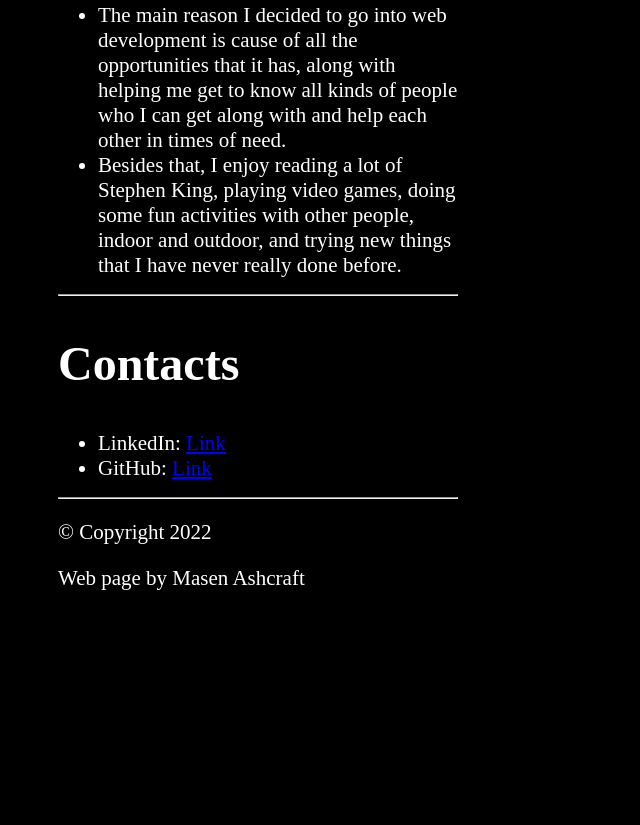
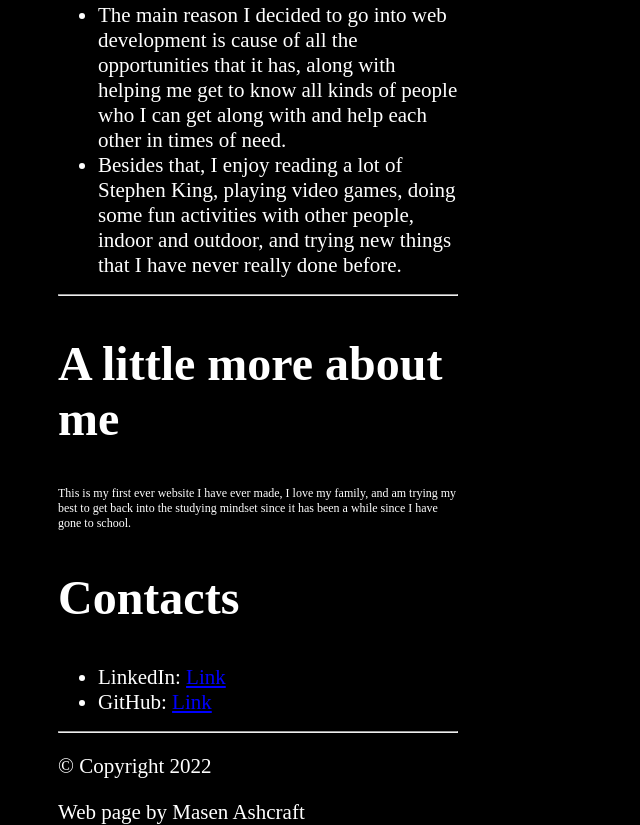
Before and after one commit to ashcrmas000/Website-portfolio, a plain HTML site: page index.html in a window 1280 px wide. Shown: the part 1547-2372 px from the top of the page, without its empty margins (0-640 px from the left). Before the commit the page ends 2138 px from the top, so only its background shows below. Drawn offline with Linux system fonts and the light colour scheme.

Commit message:
Update index.html

```diff
--- a/index.html
+++ b/index.html
@@ -58,7 +58,11 @@
 	    </ul>
 	    <!--I wrote the about me in list form since it was the only way for me to write the words larger-->
 	    <hr>
-
+	    <article>
+		    <h2>A little more about me</h2>
+		    <p>This is my first ever website I have ever made, I love my family, and am trying my best to
+			    get back into the studying mindset since it has been a while since I have gone to school.</p>
+	    </article>
     <h2>Contacts</h2>
     <!-- PROVIDES ABSOLUTE LINK TO MY LINKEDIN AND GITHUB ACCOUNTS-->
     <ul>
```
